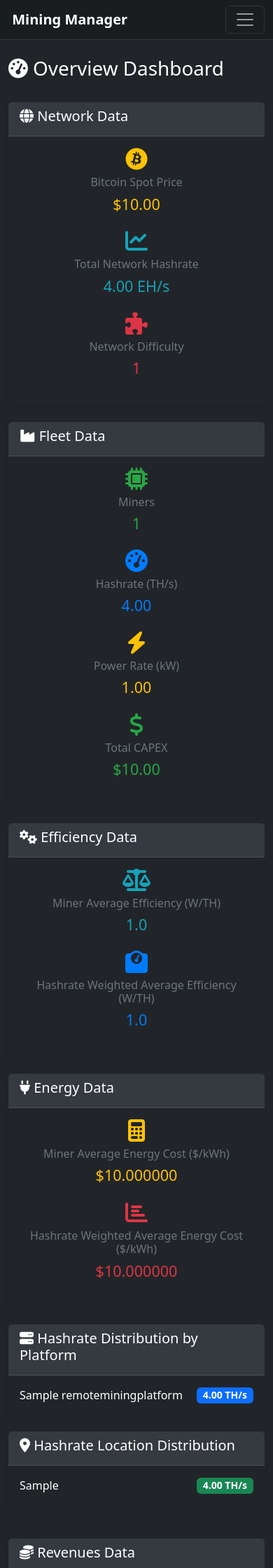
After one commit to alexandre-pecorilla/Remote-Mining-Management-Platform, a Django app: page /dashboard/overview/ in a window 390 px wide. The commit adds this page. Shown: the top 2240 px of the page at 70% size. Run offline with Django 5.2, Linux system fonts and the light colour scheme; tables that the repository leaves empty hold one stand-in row (values such as "Sample post").

Commit message:
Implement comprehensive Overview Dashboard with analytics and responsive design
- Add Dashboard dropdown menu to navbar with Overview Dashboard option
- Create comprehensive overview_dashboard view with detailed analytics:
  * Network Data: Bitcoin price, hashrate, difficulty from API
  * Fleet Data: Miner count, total hashrate, power, CAPEX
  * Efficiency Data: Average and hashrate-weighted efficiency calculations
  * Energy Data: Average and hashrate-weighted energy costs
  * Hashrate Distribution: By platform and location
  * Revenues Data: Total BTC mined, current value, payout count
  * Revenue Distribution: Detailed breakdown by platform
- Implement complex weighted average calculations (SUMPRODUCT formulas)
- Create responsive dashboard template with Bootstrap grid system
- Add custom CSS for hover effects and mobile optimization
- Proper data formatting with appropriate decimal places
- Handle null values and empty states gracefully
- Full responsive design for all screen sizes

```diff
--- a/remote_mining_management_platform/mining/urls.py
+++ b/remote_mining_management_platform/mining/urls.py
@@ -28,6 +28,9 @@ urlpatterns = [
     # Settings
     path('settings/', views.settings_view, name='settings'),
 
+    # Dashboards
+    path('dashboard/overview/', views.overview_dashboard, name='overview_dashboard'),
+
     # Import Template Downloads
     path('download-templates/platform/', views.download_platform_template, name='download_platform_template'),
     path('download-templates/miner/', views.download_miner_template, name='download_miner_template'),
--- a/remote_mining_management_platform/mining/views.py
+++ b/remote_mining_management_platform/mining/views.py
@@ -189,7 +189,137 @@ def settings_view(request):
     else:
         form = SettingsForm(instance=settings)
 
-    return render(request, 'mining/settings.html', {'form': form})
+    return render(request, 'mining/settings.html', {'form': form, 'settings': settings})
+
+
+# Dashboard Views
+def overview_dashboard(request):
+    """Overview Dashboard with comprehensive mining analytics"""
+    from django.db.models import Sum, Avg, Count
+    from decimal import Decimal
+
+    # Get API data
+    api_data = APIData.get_api_data()
+
+    # NETWORK DATA
+    bitcoin_price = api_data.bitcoin_price_usd or 0
+    network_hashrate = api_data.network_hashrate_ehs or 0
+    network_difficulty = api_data.network_difficulty or 0
+
+    # FLEET DATA
+    miners = Miner.objects.filter(hashrate__isnull=False, power__isnull=False)
+    miner_count = miners.count()
+    total_hashrate = miners.aggregate(total=Sum('hashrate'))['total'] or 0
+    total_power = miners.aggregate(total=Sum('power'))['total'] or 0
+    total_capex = miners.aggregate(total=Sum('purchase_price'))['total'] or 0
+
+    # EFFICIENCY DATA
+    avg_efficiency = miners.aggregate(avg=Avg('efficiency'))['avg'] or 0
+    if avg_efficiency:
+        avg_efficiency = round(float(avg_efficiency), 2)
+
+    # Hashrate weighted average efficiency
+    hashrate_weighted_efficiency = 0
+    if total_hashrate > 0:
+        efficiency_sum = 0
+        for miner in miners.filter(efficiency__isnull=False):
+            efficiency_sum += float(miner.hashrate) * float(miner.efficiency)
+        hashrate_weighted_efficiency = round(efficiency_sum / float(total_hashrate), 2)
+
+    # ENERGY DATA
+    # Get miners with platforms that have energy prices
+    miners_with_energy = miners.filter(platform__energy_price__isnull=False)
+    avg_energy_cost = miners_with_energy.aggregate(avg=Avg('platform__energy_price'))['avg'] or 0
+    if avg_energy_cost:
+        avg_energy_cost = round(float(avg_energy_cost), 6)
+
+    # Hashrate weighted average energy cost
+    hashrate_weighted_energy_cost = 0
+    if total_hashrate > 0:
+        energy_cost_sum = 0
+        total_hashrate_with_energy = 0
+        for miner in miners_with_energy:
+            energy_cost_sum += float(miner.hashrate) * float(miner.platform.energy_price)
+            total_hashrate_with_energy += float(miner.hashrate)
+        if total_hashrate_with_energy > 0:
+            hashrate_weighted_energy_cost = round(energy_cost_sum / total_hashrate_with_energy, 6)
+
+    # HASHRATE DISTRIBUTION DATA
+    hashrate_by_platform = []
+    for platform in RemoteMiningPlatform.objects.all():
+        platform_hashrate = platform.miners.aggregate(total=Sum('hashrate'))['total'] or 0
+        if platform_hashrate > 0:
+            hashrate_by_platform.append({
+                'platform': platform.name,
+                'hashrate': float(platform_hashrate)
+            })
+
+    # Hashrate by location
+    hashrate_by_location = []
+    locations = miners.values_list('location', flat=True).distinct()
+    for location in locations:
+        if location:  # Skip empty locations
+            location_hashrate = miners.filter(location=location).aggregate(total=Sum('hashrate'))['total'] or 0
+            if location_hashrate > 0:
+                hashrate_by_location.append({
+                    'location': location,
+                    'hashrate': float(location_hashrate)
+                })
+
+    # REVENUES DATA
+    payouts = Payout.objects.all()
+    total_btc_mined = payouts.aggregate(total=Sum('payout_amount'))['total'] or 0
+    current_gross_value = float(total_btc_mined) * float(bitcoin_price) if total_btc_mined and bitcoin_price else 0
+    total_payouts = payouts.count()
+
+    # REVENUES DISTRIBUTION DATA
+    revenue_by_platform = []
+    for platform in RemoteMiningPlatform.objects.all():
+        platform_btc = platform.payouts.aggregate(total=Sum('payout_amount'))['total'] or 0
+        platform_payouts = platform.payouts.count()
+        if platform_btc > 0:
+            platform_value = float(platform_btc) * float(bitcoin_price) if bitcoin_price else 0
+            revenue_by_platform.append({
+                'platform': platform.name,
+                'btc_mined': float(platform_btc),
+                'gross_value': platform_value,
+                'payout_count': platform_payouts
+            })
+
+    context = {
+        # Network Data
+        'bitcoin_price': bitcoin_price,
+        'network_hashrate': network_hashrate,
+        'network_difficulty': network_difficulty,
+
+        # Fleet Data
+        'miner_count': miner_count,
+        'total_hashrate': total_hashrate,
+        'total_power': total_power,
+        'total_capex': total_capex,
+
+        # Efficiency Data
+        'avg_efficiency': avg_efficiency,
+        'hashrate_weighted_efficiency': hashrate_weighted_efficiency,
+
+        # Energy Data
+        'avg_energy_cost': avg_energy_cost,
+        'hashrate_weighted_energy_cost': hashrate_weighted_energy_cost,
+
+        # Hashrate Distribution
+        'hashrate_by_platform': hashrate_by_platform,
+        'hashrate_by_location': hashrate_by_location,
+
+        # Revenues Data
+        'total_btc_mined': total_btc_mined,
+        'current_gross_value': current_gross_value,
+        'total_payouts': total_payouts,
+
+        # Revenue Distribution
+        'revenue_by_platform': revenue_by_platform,
+    }
+
+    return render(request, 'mining/overview_dashboard.html', context)
 
 
 # Import Template Download Views
--- a/remote_mining_management_platform/templates/base.html
+++ b/remote_mining_management_platform/templates/base.html
@@ -35,20 +35,39 @@
             </button>
             <div class="collapse navbar-collapse" id="navbarNav">
                 <ul class="navbar-nav me-auto">
-                    <li class="nav-item">
-                        <a class="nav-link" href="{% url 'platform_list' %}">
-                            <i class="fas fa-server"></i> Platforms
+                    <li class="nav-item dropdown">
+                        <a class="nav-link dropdown-toggle" href="#" id="masterDataDropdown" role="button" data-bs-toggle="dropdown" aria-expanded="false">
+                            <i class="fas fa-database"></i> Master Data
                         </a>
+                        <ul class="dropdown-menu" aria-labelledby="masterDataDropdown">
+                            <li>
+                                <a class="dropdown-item" href="{% url 'platform_list' %}">
+                                    <i class="fas fa-server"></i> Platforms
+                                </a>
+                            </li>
+                            <li>
+                                <a class="dropdown-item" href="{% url 'miner_list' %}">
+                                    <i class="fas fa-microchip"></i> Miners
+                                </a>
+                            </li>
+                            <li>
+                                <a class="dropdown-item" href="{% url 'payout_list' %}">
+                                    <i class="fas fa-coins"></i> Payouts
+                                </a>
+                            </li>
+                        </ul>
                     </li>
-                    <li class="nav-item">
-                        <a class="nav-link" href="{% url 'miner_list' %}">
-                            <i class="fas fa-microchip"></i> Miners
+                    <li class="nav-item dropdown">
+                        <a class="nav-link dropdown-toggle" href="#" id="dashboardDropdown" role="button" data-bs-toggle="dropdown" aria-expanded="false">
+                            <i class="fas fa-chart-bar"></i> Dashboard
                         </a>
-                    </li>
-                    <li class="nav-item">
-                        <a class="nav-link" href="{% url 'payout_list' %}">
-                            <i class="fas fa-coins"></i> Payouts
-                        </a>
+                        <ul class="dropdown-menu" aria-labelledby="dashboardDropdown">
+                            <li>
+                                <a class="dropdown-item" href="{% url 'overview_dashboard' %}">
+                                    <i class="fas fa-tachometer-alt"></i> Overview Dashboard
+                                </a>
+                            </li>
+                        </ul>
                     </li>
                 </ul>
                 <ul class="navbar-nav ms-auto">
--- /dev/null
+++ b/remote_mining_management_platform/templates/mining/overview_dashboard.html
@@ -0,0 +1,298 @@
+{% extends 'base.html' %}
+{% load static %}
+{% load humanize %}
+
+{% block title %}Overview Dashboard - Remote Mining Management Platform{% endblock %}
+
+{% block content %}
+<div class="d-flex justify-content-between align-items-center mb-4">
+    <h1><i class="fas fa-tachometer-alt"></i> Overview Dashboard</h1>
+</div>
+
+<!-- NETWORK DATA -->
+<div class="row mb-4">
+    <div class="col-12">
+        <div class="card">
+            <div class="card-header">
+                <h5><i class="fas fa-globe"></i> Network Data</h5>
+            </div>
+            <div class="card-body">
+                <div class="row">
+                    <div class="col-lg-4 col-md-6 mb-3">
+                        <div class="text-center">
+                            <i class="fab fa-bitcoin fa-2x text-warning mb-2"></i>
+                            <h6 class="text-muted">Bitcoin Spot Price</h6>
+                            <h4 class="text-warning">${{ bitcoin_price|floatformat:2|intcomma }}</h4>
+                        </div>
+                    </div>
+                    <div class="col-lg-4 col-md-6 mb-3">
+                        <div class="text-center">
+                            <i class="fas fa-chart-line fa-2x text-info mb-2"></i>
+                            <h6 class="text-muted">Total Network Hashrate</h6>
+                            <h4 class="text-info">{{ network_hashrate|floatformat:2 }} EH/s</h4>
+                        </div>
+                    </div>
+                    <div class="col-lg-4 col-md-6 mb-3">
+                        <div class="text-center">
+                            <i class="fas fa-puzzle-piece fa-2x text-danger mb-2"></i>
+                            <h6 class="text-muted">Network Difficulty</h6>
+                            <h4 class="text-danger">{{ network_difficulty|intcomma }}</h4>
+                        </div>
+                    </div>
+                </div>
+            </div>
+        </div>
+    </div>
+</div>
+
+<!-- FLEET DATA -->
+<div class="row mb-4">
+    <div class="col-12">
+        <div class="card">
+            <div class="card-header">
+                <h5><i class="fas fa-industry"></i> Fleet Data</h5>
+            </div>
+            <div class="card-body">
+                <div class="row">
+                    <div class="col-lg-3 col-md-6 mb-3">
+                        <div class="text-center">
+                            <i class="fas fa-microchip fa-2x text-success mb-2"></i>
+                            <h6 class="text-muted">Miners</h6>
+                            <h4 class="text-success">{{ miner_count }}</h4>
+                        </div>
+                    </div>
+                    <div class="col-lg-3 col-md-6 mb-3">
+                        <div class="text-center">
+                            <i class="fas fa-tachometer-alt fa-2x text-primary mb-2"></i>
+                            <h6 class="text-muted">Hashrate (TH/s)</h6>
+                            <h4 class="text-primary">{{ total_hashrate|floatformat:2|intcomma }}</h4>
+                        </div>
+                    </div>
+                    <div class="col-lg-3 col-md-6 mb-3">
+                        <div class="text-center">
+                            <i class="fas fa-bolt fa-2x text-warning mb-2"></i>
+                            <h6 class="text-muted">Power Rate (kW)</h6>
+                            <h4 class="text-warning">{{ total_power|floatformat:2|intcomma }}</h4>
+                        </div>
+                    </div>
+                    <div class="col-lg-3 col-md-6 mb-3">
+                        <div class="text-center">
+                            <i class="fas fa-dollar-sign fa-2x text-success mb-2"></i>
+                            <h6 class="text-muted">Total CAPEX</h6>
+                            <h4 class="text-success">${{ total_capex|floatformat:2|intcomma }}</h4>
+                        </div>
+                    </div>
+                </div>
+            </div>
+        </div>
+    </div>
+</div>
+
+<!-- EFFICIENCY DATA -->
+<div class="row mb-4">
+    <div class="col-12">
+        <div class="card">
+            <div class="card-header">
+                <h5><i class="fas fa-cogs"></i> Efficiency Data</h5>
+            </div>
+            <div class="card-body">
+                <div class="row">
+                    <div class="col-lg-6 col-md-6 mb-3">
+                        <div class="text-center">
+                            <i class="fas fa-balance-scale fa-2x text-info mb-2"></i>
+                            <h6 class="text-muted">Miner Average Efficiency (W/TH)</h6>
+                            <h4 class="text-info">{{ avg_efficiency }}</h4>
+                        </div>
+                    </div>
+                    <div class="col-lg-6 col-md-6 mb-3">
+                        <div class="text-center">
+                            <i class="fas fa-weight fa-2x text-primary mb-2"></i>
+                            <h6 class="text-muted">Hashrate Weighted Average Efficiency (W/TH)</h6>
+                            <h4 class="text-primary">{{ hashrate_weighted_efficiency }}</h4>
+                        </div>
+                    </div>
+                </div>
+            </div>
+        </div>
+    </div>
+</div>
+
+<!-- ENERGY DATA -->
+<div class="row mb-4">
+    <div class="col-12">
+        <div class="card">
+            <div class="card-header">
+                <h5><i class="fas fa-plug"></i> Energy Data</h5>
+            </div>
+            <div class="card-body">
+                <div class="row">
+                    <div class="col-lg-6 col-md-6 mb-3">
+                        <div class="text-center">
+                            <i class="fas fa-calculator fa-2x text-warning mb-2"></i>
+                            <h6 class="text-muted">Miner Average Energy Cost ($/kWh)</h6>
+                            <h4 class="text-warning">${{ avg_energy_cost|floatformat:6 }}</h4>
+                        </div>
+                    </div>
+                    <div class="col-lg-6 col-md-6 mb-3">
+                        <div class="text-center">
+                            <i class="fas fa-chart-bar fa-2x text-danger mb-2"></i>
+                            <h6 class="text-muted">Hashrate Weighted Average Energy Cost ($/kWh)</h6>
+                            <h4 class="text-danger">${{ hashrate_weighted_energy_cost|floatformat:6 }}</h4>
+                        </div>
+                    </div>
+                </div>
+            </div>
+        </div>
+    </div>
+</div>
+
+<!-- HASHRATE DISTRIBUTION DATA -->
+<div class="row mb-4">
+    <div class="col-md-6 mb-3">
+        <div class="card h-100">
+            <div class="card-header">
+                <h5><i class="fas fa-server"></i> Hashrate Distribution by Platform</h5>
+            </div>
+            <div class="card-body">
+                {% if hashrate_by_platform %}
+                    {% for item in hashrate_by_platform %}
+                        <div class="d-flex justify-content-between align-items-center mb-2">
+                            <span>{{ item.platform }}</span>
+                            <span class="badge bg-primary">{{ item.hashrate|floatformat:2 }} TH/s</span>
+                        </div>
+                    {% endfor %}
+                {% else %}
+                    <p class="text-muted text-center">No hashrate data available</p>
+                {% endif %}
+            </div>
+        </div>
+    </div>
+    <div class="col-md-6 mb-3">
+        <div class="card h-100">
+            <div class="card-header">
+                <h5><i class="fas fa-map-marker-alt"></i> Hashrate Location Distribution</h5>
+            </div>
+            <div class="card-body">
+                {% if hashrate_by_location %}
+                    {% for item in hashrate_by_location %}
+                        <div class="d-flex justify-content-between align-items-center mb-2">
+                            <span>{{ item.location }}</span>
+                            <span class="badge bg-success">{{ item.hashrate|floatformat:2 }} TH/s</span>
+                        </div>
+                    {% endfor %}
+                {% else %}
+                    <p class="text-muted text-center">No location data available</p>
+                {% endif %}
+            </div>
+        </div>
+    </div>
+</div>
+
+<!-- REVENUES DATA -->
+<div class="row mb-4">
+    <div class="col-12">
+        <div class="card">
+            <div class="card-header">
+                <h5><i class="fas fa-coins"></i> Revenues Data</h5>
+            </div>
+            <div class="card-body">
+                <div class="row">
+                    <div class="col-lg-4 col-md-6 mb-3">
+                        <div class="text-center">
+                            <i class="fab fa-bitcoin fa-2x text-warning mb-2"></i>
+                            <h6 class="text-muted">Total BTC Mined</h6>
+                            <h4 class="text-warning">{{ total_btc_mined|floatformat:8 }} BTC</h4>
+                        </div>
+                    </div>
+                    <div class="col-lg-4 col-md-6 mb-3">
+                        <div class="text-center">
+                            <i class="fas fa-dollar-sign fa-2x text-success mb-2"></i>
+                            <h6 class="text-muted">Current Gross Value ($)</h6>
+                            <h4 class="text-success">${{ current_gross_value|floatformat:2|intcomma }}</h4>
+                        </div>
+                    </div>
+                    <div class="col-lg-4 col-md-6 mb-3">
+                        <div class="text-center">
+                            <i class="fas fa-receipt fa-2x text-info mb-2"></i>
+                            <h6 class="text-muted">Total Number of Payouts</h6>
+                            <h4 class="text-info">{{ total_payouts }}</h4>
+                        </div>
+                    </div>
+                </div>
+            </div>
+        </div>
+    </div>
+</div>
+
+<!-- REVENUES DISTRIBUTION DATA -->
+<div class="row mb-4">
+    <div class="col-12">
+        <div class="card">
+            <div class="card-header">
+                <h5><i class="fas fa-chart-pie"></i> Revenues Distribution Data</h5>
+            </div>
+            <div class="card-body">
+                {% if revenue_by_platform %}
+                    <div class="table-responsive">
+                        <table class="table table-striped">
+                            <thead>
+                                <tr>
+                                    <th>Platform</th>
+                                    <th>Bitcoin Revenue (BTC)</th>
+                                    <th>Current Gross Value ($)</th>
+                                    <th>Total Payouts</th>
+                                </tr>
+                            </thead>
+                            <tbody>
+                                {% for item in revenue_by_platform %}
+                                    <tr>
+                                        <td>{{ item.platform }}</td>
+                                        <td>{{ item.btc_mined|floatformat:8 }}</td>
+                                        <td>${{ item.gross_value|floatformat:2|intcomma }}</td>
+                                        <td>{{ item.payout_count }}</td>
+                                    </tr>
+                                {% endfor %}
+                            </tbody>
+                        </table>
+                    </div>
+                {% else %}
+                    <p class="text-muted text-center">No revenue data available</p>
+                {% endif %}
+            </div>
+        </div>
+    </div>
+</div>
+
+<style>
+/* Custom styles for dashboard */
+.card {
+    transition: transform 0.2s ease-in-out;
+    border: none;
+    box-shadow: 0 0.125rem 0.25rem rgba(0, 0, 0, 0.075);
+}
+
+.card:hover {
+    transform: translateY(-2px);
+    box-shadow: 0 0.5rem 1rem rgba(0, 0, 0, 0.15);
+}
+
+.card-header {
+    background-color: #f8f9fa;
+    border-bottom: 1px solid #dee2e6;
+}
+
+.badge {
+    font-size: 0.875rem;
+}
+
+@media (max-width: 768px) {
+    .card-body .row > div {
+        margin-bottom: 1rem;
+    }
+
+    .table-responsive {
+        font-size: 0.875rem;
+    }
+}
+</style>
+{% endblock %}
```
